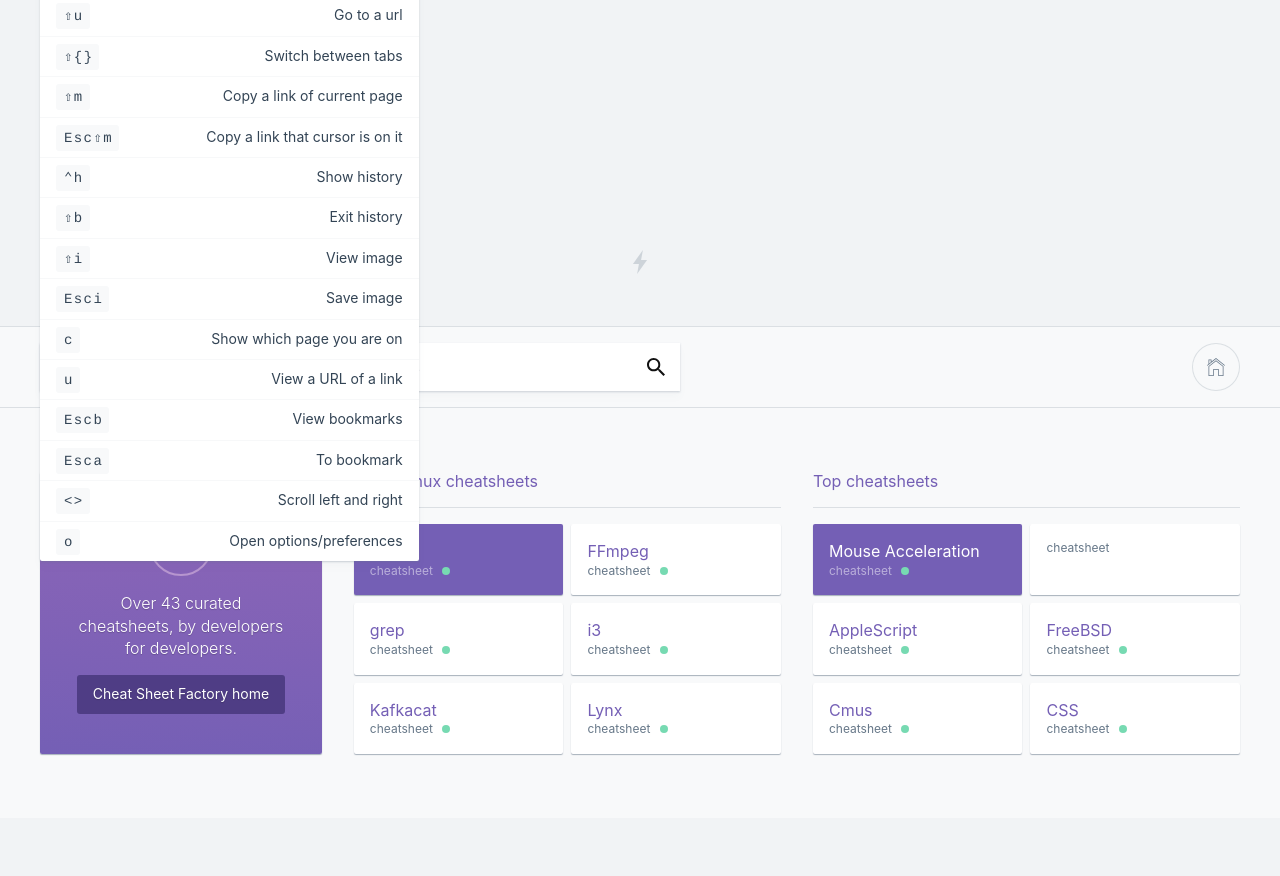
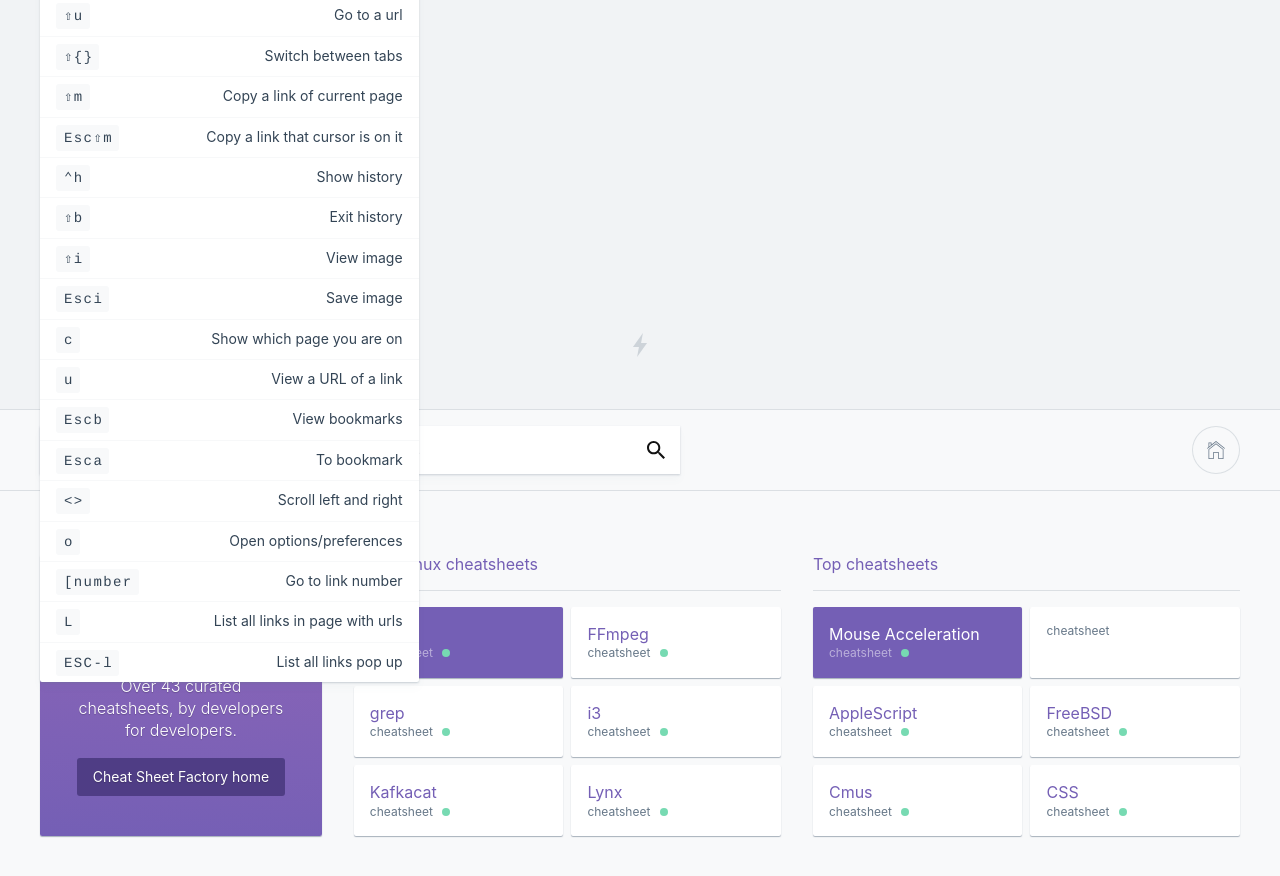
Before and after one commit to kasramp/cheat-sheet-factory, a Jekyll site: the page built from linux/w3m.md, in a window 1280 px wide and 900 px high, scrolled down 855 px. Shown: the top 876 px of the window. Built offline with Jekyll 4.4.1, drawn with Linux system fonts in a browser that asks for light colours; nearby versions of some CDN libraries; before the commit the page ends 1673 px from its top, so only the background shows below that.

Commit message:
Update w3m shortcut

```diff
--- a/linux/w3m.md
+++ b/linux/w3m.md
@@ -46,6 +46,9 @@ Shortcuts
 | `Esca` | To bookmark |
 | `<>` | Scroll left and right |
 | `o` | Open options/preferences |
+| `[number` | Go to link number |
+| `L`| List all links in page with urls |
+| `ESC-l` | List all links pop up |
 {: .-shortcuts}
 
 ### Misc
```
Also changed, not shown: other parts of linux/w3m.md (+1 -1 lines).
